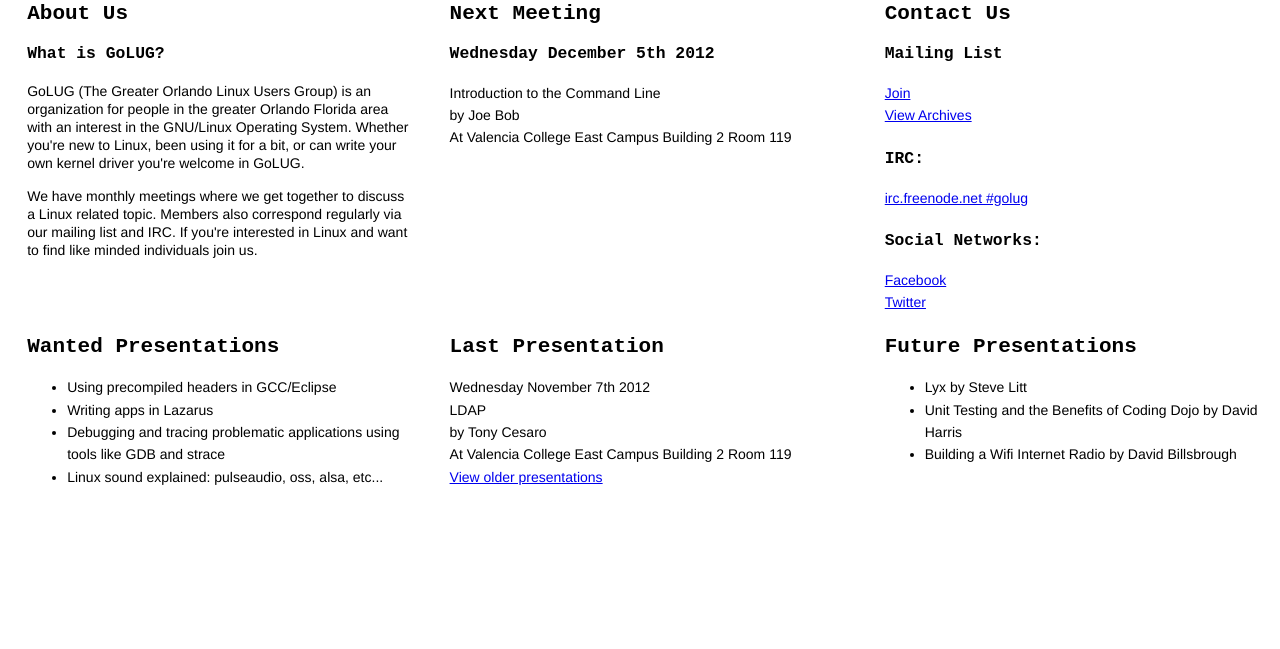
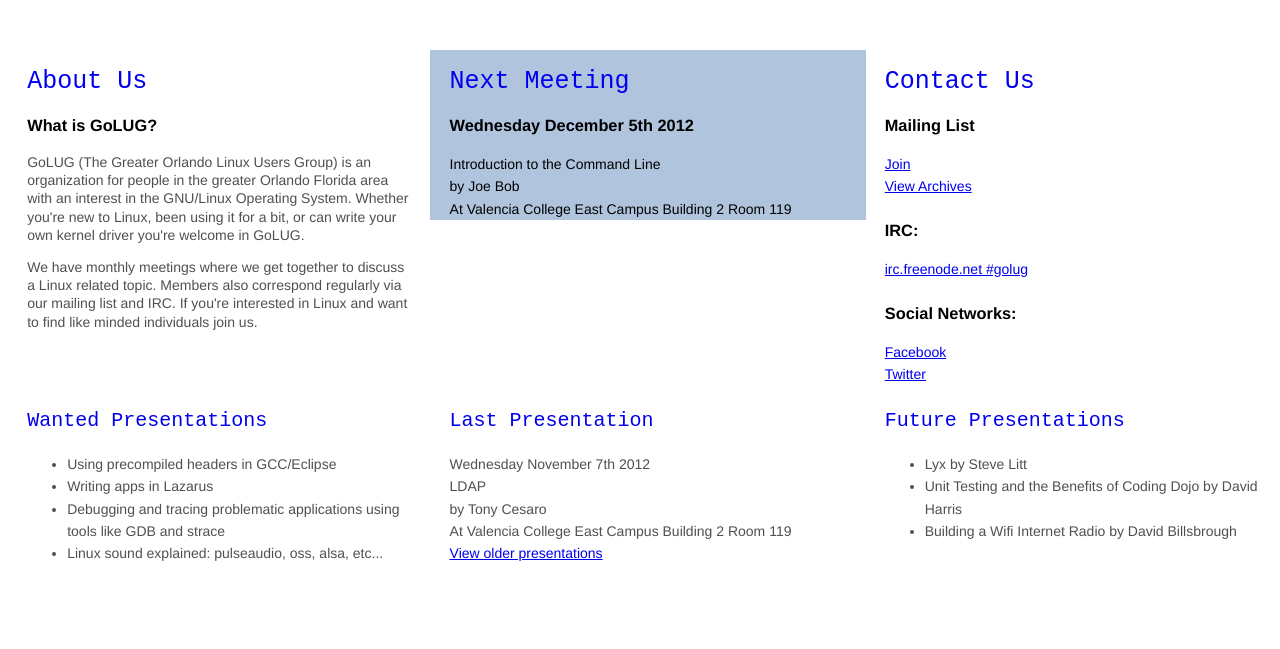
Before and after one commit to scifisamurai/GoLUG, a plain HTML site: page index.html in a window 1280 px wide. Shown: the part 151-800 px from the top of the page. Drawn offline with Linux system fonts and the light colour scheme.

Commit message:
Reset fonts for headers to all use same monospace family of typefaces and add color to help show hierarchy

```diff
--- a/golug.css
+++ b/golug.css
@@ -1,4 +1,6 @@
       body {
+        color:#505050;
+
         font-family:"Helvetica Neue", Helvetica, Arial, "san-serif"; /* sans-serif font to enable easy reading by users */
         font-size:14px;
         width:100%;
@@ -17,22 +19,40 @@
          * This will hopefully convey the feeling
          * of technology to the end user */
         font-family:"Courier New", Courier, monospace; /* monospace typeface */
+        font-size:27px;
         padding:30px 0;
         margin-left:auto;
         margin-right:auto;
         text-align:center;
       }
+
      .header h1{
         font-weight:lighter;
       }
-
-      h2,h3{
-        /* Stick with the same typeface as our main site
-         * header, but use a different font for emphasis */
-        font-family:"Courier New", Courier, monospace; /* monospace typeface */
+      h1,h3{
+        color:black;
       }
 
-      .content {
+
+
+
+      h2{
+        font-size:25px;
+      }
+
+      #NextMeeting{
+        background-color:lightSteelBlue;
+        color:black;
+      }
+
+      .second_row h3, h2{
+        color:#00E;
+        font-family:"Courier New", Courier, monospace; /* monospace typeface */
+        font-weight:500;
+      }
+
+      .second_row h3{
+        font-size: 20px;
       }
 
       /*3 column grid */
--- a/index.html
+++ b/index.html
@@ -9,6 +9,7 @@
     </div>
 
     <div class="content">
+      <div class="first_row">
         <div class="side_column">
           <div class="section">
             <h2>About Us</h2>
@@ -28,9 +29,9 @@
           </div>
         </div>
 
-      <div class="center_column">
+        <div id="NextMeeting" class="center_column">
 
-        <div class="section">
+          <div  class="section">
             <h2>Next Meeting</h2>
             <h3>Wednesday December 5th 2012</h3>
             Introduction to the Command Line
@@ -60,13 +61,15 @@
 
           </div>
         </div>
+      </div>
 
       <div class="clear"></div>
 
+      <div class="second_row">
 
         <div class="side_column">
           <div class="section">
-            <h2>Wanted Presentations</h2>
+            <h3>Wanted Presentations</h3>
             <ul>
               <li>Using precompiled headers in GCC/Eclipse </li>
               <li>Writing apps in Lazarus</li>
@@ -79,7 +82,7 @@
 
         <div class="center_column">
           <div class="section">
-            <h2>Last Presentation</h2>
+            <h3>Last Presentation</h3>
             Wednesday November 7th 2012
             <br/>LDAP
             <br/>by Tony Cesaro
@@ -90,7 +93,7 @@
 
         <div class="side_column">
           <div class="section">
-            <h2>Future Presentations</h2>
+            <h3>Future Presentations</h3>
             <ul>
               <li>Lyx by Steve Litt</li>
               <li>Unit Testing and the Benefits of Coding Dojo by David Harris</li>
@@ -100,6 +103,7 @@
         </div>
 
       </div>
+    </div>
 
   </body>
 </html>
```
Lines whose indentation alone changed are shown as unchanged.
